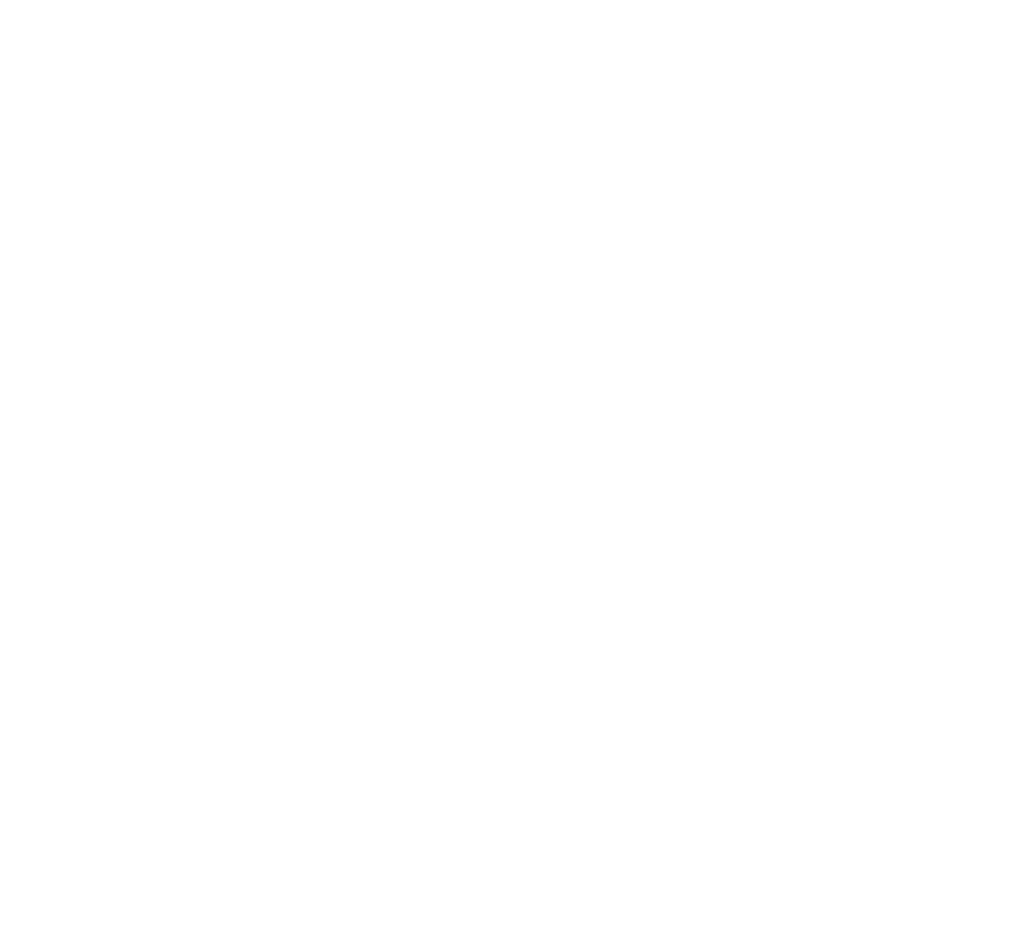
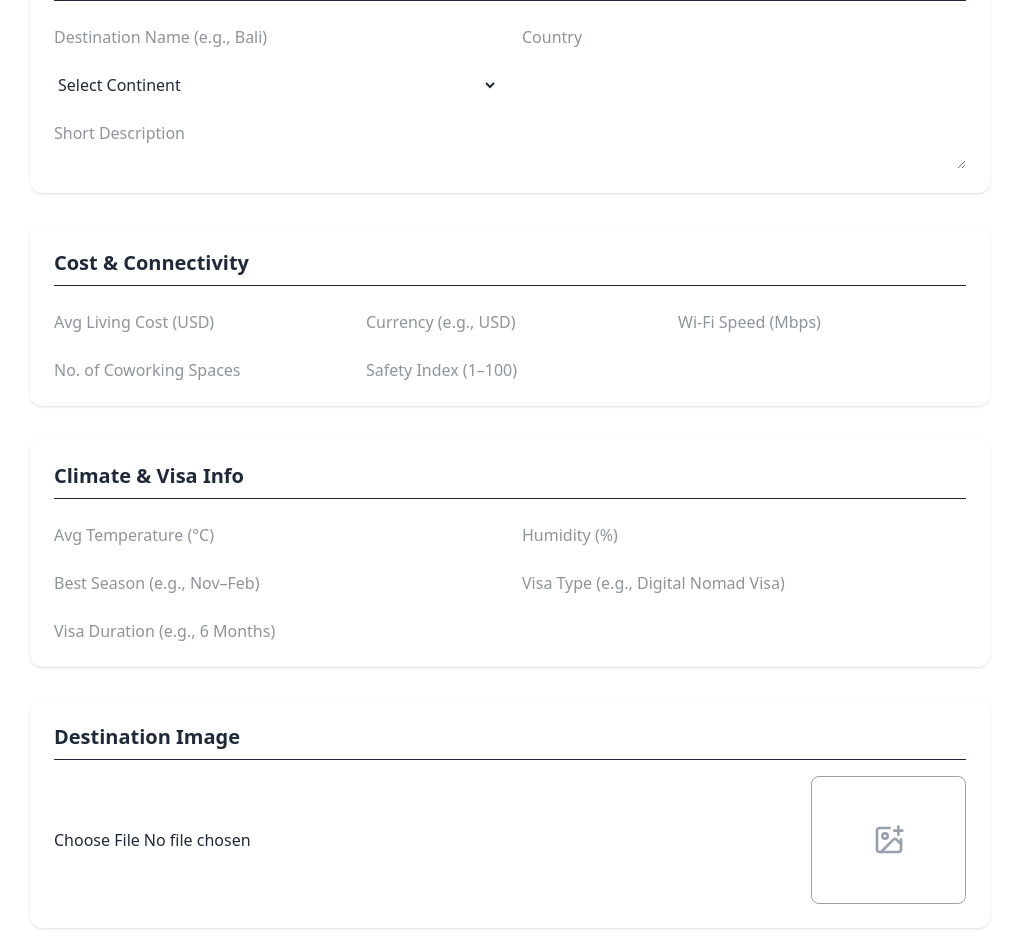
Before and after one commit to kousar-21/demo-redux-project, a React (Vite) app: page / in a window 1280 px wide. Shown: the part 200-1152 px from the top of the page, without its empty margins (130-1149 px from the left). Before the commit the page ends 800 px from the top, so only its background shows below. Built offline with nearby package versions, Linux system fonts and the light colour scheme.

Commit message:
adding create destination form

```diff
--- /dev/null
+++ b/src/Hooks/useImageUpload.jsx
@@ -0,0 +1,39 @@
+import axios from 'axios';
+import React, { useState } from 'react';
+
+const useImageUpload = () => {
+    const [picture, setPicture] = useState(null);
+    const [error, setError] = useState(null);
+
+    const handleImageUpload = async (e) => {
+        setError(null)
+
+        const photo = e.target.files[0];
+        console.log(photo);
+
+        const formData = new FormData();
+        formData.append('image', photo)
+
+        const photoUploadUrl = `https://api.imgbb.com/1/upload?key=${import.meta.env.VITE_Image_Upload_Key}`
+
+
+        try {
+            const res = await axios.post(photoUploadUrl, formData)
+            console.log("scholarship image", res.data)
+            setPicture(res.data.data.url)
+            return res.data.data.url;
+        } catch (err) {
+            console.error("Image upload failed:", err);
+            setError(err);
+            return null;
+        }
+    }
+
+    return {
+        picture,
+        handleImageUpload,
+        error
+    }
+};
+
+export default useImageUpload;
--- a/src/Layout/Layout.jsx
+++ b/src/Layout/Layout.jsx
@@ -1,9 +1,10 @@
 import React from 'react';
+import CreateDestination from '../Pages/Destination/CreateDestination';
 
 const Layout = () => {
     return (
         <div>
-
+            <CreateDestination></CreateDestination>
         </div>
     );
 };
--- a/src/Pages/Destination/CreateDestination.jsx
+++ b/src/Pages/Destination/CreateDestination.jsx
@@ -1,11 +1,236 @@
-import React from 'react';
+import { useForm } from "react-hook-form";
+import { useState } from "react";
+import { useMutation } from "@tanstack/react-query";
+import axios from "axios";
+import { toast } from "react-hot-toast";
+import { ImagePlus } from "lucide-react";
+import { useSelector } from "react-redux";
+import useImageUpload from "../../Hooks/useImageUpload";
 
 const CreateDestination = () => {
-    return (
-        <div>
+  const { register, handleSubmit, reset } = useForm();
+  const [loading, setLoading] = useState(false);
 
+  // ✅ Redux user data
+  const user = useSelector((state) => state.user);
+  const { name: userName, email: userEmail } = user || {};
+
+  // ✅ Custom image upload hook
+  const { picture, handleImageUpload } = useImageUpload();
+
+  // ✅ Mutation for adding destination
+  const { mutateAsync } = useMutation({
+    mutationFn: async (data) => {
+      const res = await axios.post(
+        `${import.meta.env.VITE_API_URL}/destinations`,
+        data
+      );
+      return res.data;
+    },
+    onSuccess: () => {
+      toast.success("Destination created successfully!");
+      reset();
+      setLoading(false);
+    },
+    onError: () => {
+      toast.error("Something went wrong!");
+      setLoading(false);
+    },
+  });
+
+  // ✅ Form Submission
+  const onSubmit = async (data) => {
+    setLoading(true);
+
+    // Attach image, user info, created date
+    const destinationData = {
+      ...data,
+      image: picture || "",
+      userName,
+      userEmail,
+      createdDate: new Date().toISOString(),
+    };
+
+    await mutateAsync(destinationData);
+  };
+
+  return (
+    <div className="max-w-5xl mx-auto p-6 sm:p-8 bg-base-200 rounded-2xl shadow-lg my-10">
+      <h2 className="text-3xl font-bold text-center mb-8">
+        🏙️ Create New Destination
+      </h2>
+
+      <form
+        onSubmit={handleSubmit(onSubmit)}
+        className="space-y-8 text-gray-800"
+      >
+        {/* --- Basic Info --- */}
+        <section className="grid grid-cols-1 md:grid-cols-2 gap-6 bg-base-100 p-6 rounded-xl shadow-sm">
+          <h3 className="text-xl font-semibold col-span-full border-b pb-2">
+            Basic Information
+          </h3>
+
+          <input
+            {...register("name", { required: true })}
+            type="text"
+            placeholder="Destination Name (e.g., Bali)"
+            className="input input-bordered w-full"
+          />
+
+          <input
+            {...register("country", { required: true })}
+            type="text"
+            placeholder="Country"
+            className="input input-bordered w-full"
+          />
+
+          <select
+            {...register("continent", { required: true })}
+            className="select select-bordered w-full"
+          >
+            <option value="">Select Continent</option>
+            <option>Asia</option>
+            <option>Europe</option>
+            <option>North America</option>
+            <option>South America</option>
+            <option>Africa</option>
+            <option>Australia</option>
+          </select>
+
+          <textarea
+            {...register("description", { required: true })}
+            placeholder="Short Description"
+            className="textarea textarea-bordered col-span-full"
+          ></textarea>
+        </section>
+
+        {/* --- Cost & Connectivity --- */}
+        <section className="grid grid-cols-1 sm:grid-cols-2 md:grid-cols-3 gap-6 bg-base-100 p-6 rounded-xl shadow-sm">
+          <h3 className="text-xl font-semibold col-span-full border-b pb-2">
+            Cost & Connectivity
+          </h3>
+
+          <input
+            {...register("avgLivingCost", { required: true })}
+            type="number"
+            placeholder="Avg Living Cost (USD)"
+            className="input input-bordered w-full"
+          />
+
+          <input
+            {...register("currency", { required: true })}
+            type="text"
+            placeholder="Currency (e.g., USD)"
+            className="input input-bordered w-full"
+          />
+
+          <input
+            {...register("wifiSpeed", { required: true })}
+            type="number"
+            placeholder="Wi-Fi Speed (Mbps)"
+            className="input input-bordered w-full"
+          />
+
+          <input
+            {...register("coworkingSpaces")}
+            type="number"
+            placeholder="No. of Coworking Spaces"
+            className="input input-bordered w-full"
+          />
+
+          <input
+            {...register("safetyIndex")}
+            type="number"
+            placeholder="Safety Index (1–100)"
+            className="input input-bordered w-full"
+          />
+        </section>
+
+        {/* --- Climate & Visa Info --- */}
+        <section className="grid grid-cols-1 md:grid-cols-2 gap-6 bg-base-100 p-6 rounded-xl shadow-sm">
+          <h3 className="text-xl font-semibold col-span-full border-b pb-2">
+            Climate & Visa Info
+          </h3>
+
+          <input
+            {...register("climate.temperature")}
+            type="number"
+            placeholder="Avg Temperature (°C)"
+            className="input input-bordered w-full"
+          />
+
+          <input
+            {...register("climate.humidity")}
+            type="number"
+            placeholder="Humidity (%)"
+            className="input input-bordered w-full"
+          />
+
+          <input
+            {...register("climate.seasonBest")}
+            type="text"
+            placeholder="Best Season (e.g., Nov–Feb)"
+            className="input input-bordered w-full"
+          />
+
+          <input
+            {...register("visaInfo.visaType")}
+            type="text"
+            placeholder="Visa Type (e.g., Digital Nomad Visa)"
+            className="input input-bordered w-full"
+          />
+
+          <input
+            {...register("visaInfo.visaDuration")}
+            type="text"
+            placeholder="Visa Duration (e.g., 6 Months)"
+            className="input input-bordered w-full"
+          />
+        </section>
+
+        {/* --- Image Upload --- */}
+        <section className="bg-base-100 p-6 rounded-xl shadow-sm">
+          <h3 className="text-xl font-semibold border-b pb-2 mb-4">
+            Destination Image
+          </h3>
+
+          <div className="flex flex-col md:flex-row items-center gap-6">
+            <div className="w-full">
+              <input
+                type="file"
+                onChange={handleImageUpload}
+                className="file-input file-input-bordered w-full"
+                accept="image/*"
+              />
+            </div>
+
+            {picture ? (
+              <img
+                src={picture}
+                alt="Preview"
+                className="w-48 h-32 object-cover rounded-lg border"
+              />
+            ) : (
+              <div className="w-48 h-32 flex items-center justify-center border rounded-lg text-gray-400">
+                <ImagePlus size={32} />
+              </div>
+            )}
+          </div>
+        </section>
+
+        {/* --- Submit Button --- */}
+        <div className="text-center">
+          <button
+            type="submit"
+            className="btn btn-primary px-10"
+            disabled={loading}
+          >
+            {loading ? "Saving..." : "Create Destination"}
+          </button>
         </div>
-    );
+      </form>
+    </div>
+  );
 };
 
 export default CreateDestination;
--- a/src/main.jsx
+++ b/src/main.jsx
@@ -3,9 +3,24 @@ import { createRoot } from 'react-dom/client'
 import './index.css'
 import { RouterProvider } from 'react-router'
 import { router } from './routes/routes'
+import { QueryClient, QueryClientProvider } from '@tanstack/react-query'
+import { Provider } from 'react-redux'
+import { configureStore } from '@reduxjs/toolkit'
+import rootReducer from './redux/rootReducer'
+
+const queryClient = new QueryClient()
+
+// modern Redux store
+const store = configureStore({
+  reducer: rootReducer,
+})
 
 createRoot(document.getElementById('root')).render(
   <StrictMode>
-   <RouterProvider router={router} />
+    <Provider store={store}>
+      <QueryClientProvider client={queryClient}>
+        <RouterProvider router={router} />
+      </QueryClientProvider>
+    </Provider>
   </StrictMode>,
 )
--- /dev/null
+++ b/src/redux/rootReducer.js
@@ -0,0 +1,9 @@
+// src/redux/rootReducer.js
+import { combineReducers } from '@reduxjs/toolkit'
+import userReducer from './userSlice' // you will create this next
+
+const rootReducer = combineReducers({
+  user: userReducer,
+})
+
+export default rootReducer
--- /dev/null
+++ b/src/redux/userSlice.js
@@ -0,0 +1,28 @@
+// src/redux/userSlice.js
+import { createSlice } from '@reduxjs/toolkit'
+
+const initialState = {
+  userName: '',
+  userEmail: '',
+  isLoggedIn: false,
+}
+
+const userSlice = createSlice({
+  name: 'user',
+  initialState,
+  reducers: {
+    setUser: (state, action) => {
+      state.userName = action.payload.userName
+      state.userEmail = action.payload.userEmail
+      state.isLoggedIn = true
+    },
+    logout: (state) => {
+      state.userName = ''
+      state.userEmail = ''
+      state.isLoggedIn = false
+    },
+  },
+})
+
+export const { setUser, logout } = userSlice.actions
+export default userSlice.reducer
```
Also changed, not shown: package.json (+8 -0 lines), 1 other file (tests, documents, lock files or other folders).
